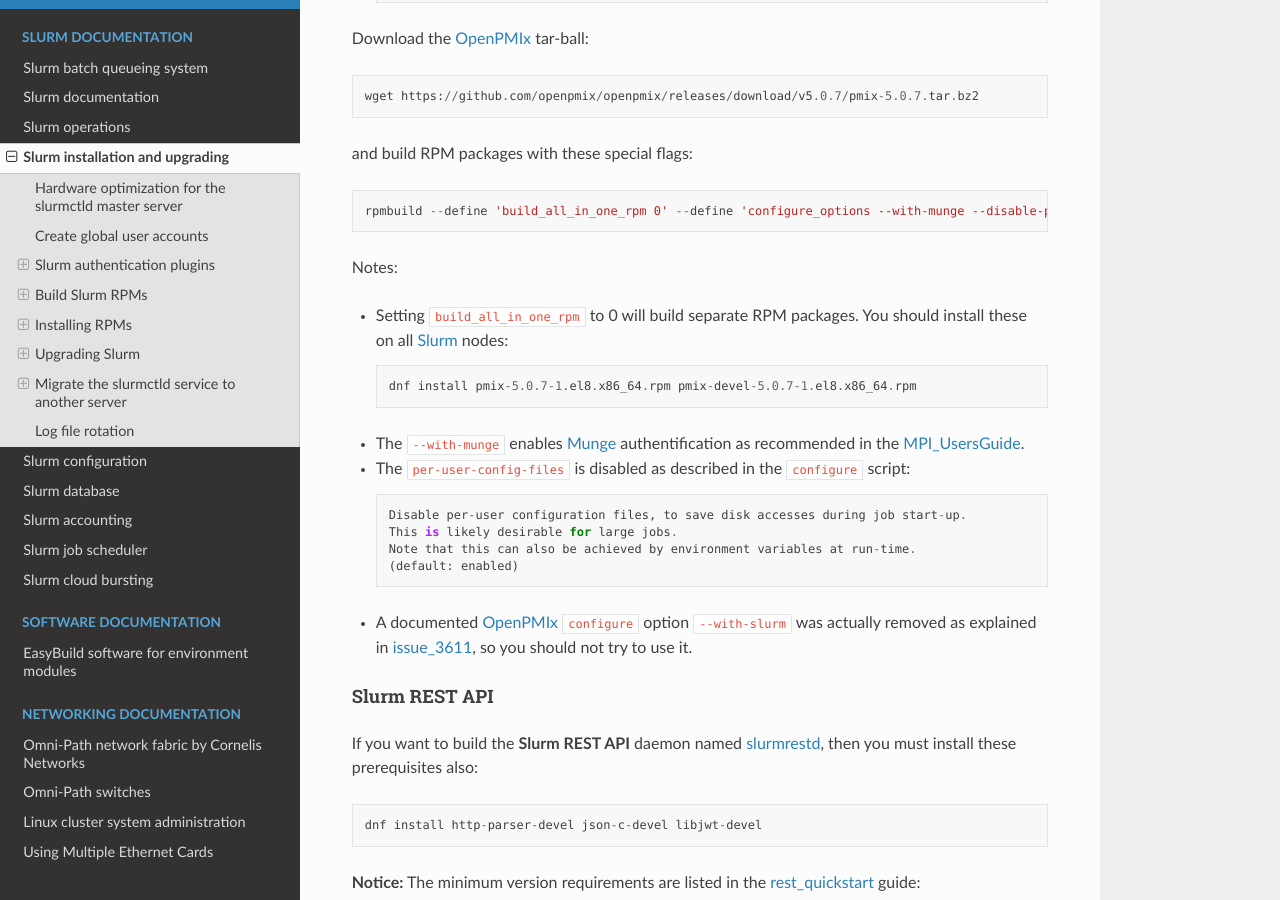
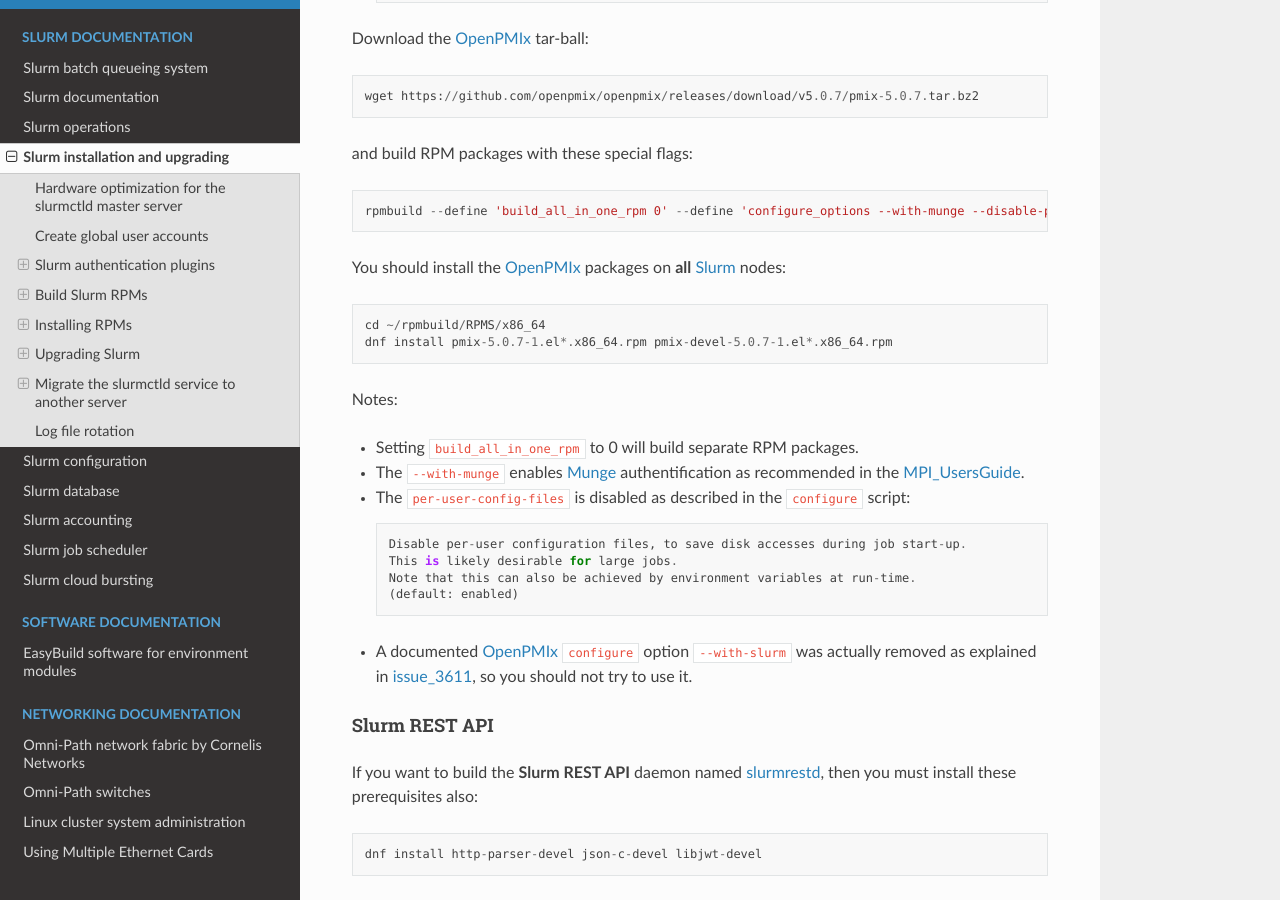
Before and after one commit to OleHolmNielsen/Niflheim_system, a Sphinx documentation site: the page built from docs/Slurm_installation.rst, in a window 1280 px wide and 900 px high, scrolled down 10161 px. Built offline with Sphinx 7.4.7 and the Read the Docs theme 3.1.0, drawn with Linux system fonts in a browser that asks for light colours.

Commit message:
OpenPMI packages

```diff
--- a/docs/Slurm_installation.rst
+++ b/docs/Slurm_installation.rst
@@ -454,12 +454,14 @@
 
   rpmbuild --define 'build_all_in_one_rpm 0' --define 'configure_options --with-munge --disable-per-user-config-files' -tb pmix-5.0.7.tar.bz2
 
+You should install the OpenPMIx_ packages on **all** Slurm_ nodes::
+
+  cd ~/rpmbuild/RPMS/x86_64
+  dnf install pmix-5.0.7-1.el*.x86_64.rpm pmix-devel-5.0.7-1.el*.x86_64.rpm
+
 Notes:
 
 * Setting ``build_all_in_one_rpm`` to 0 will build separate RPM packages.
-  You should install these on all Slurm_ nodes::
-
-    dnf install pmix-5.0.7-1.el8.x86_64.rpm pmix-devel-5.0.7-1.el8.x86_64.rpm
 
 * The ``--with-munge`` enables Munge_ authentification as recommended in the MPI_UsersGuide_.
 
```
